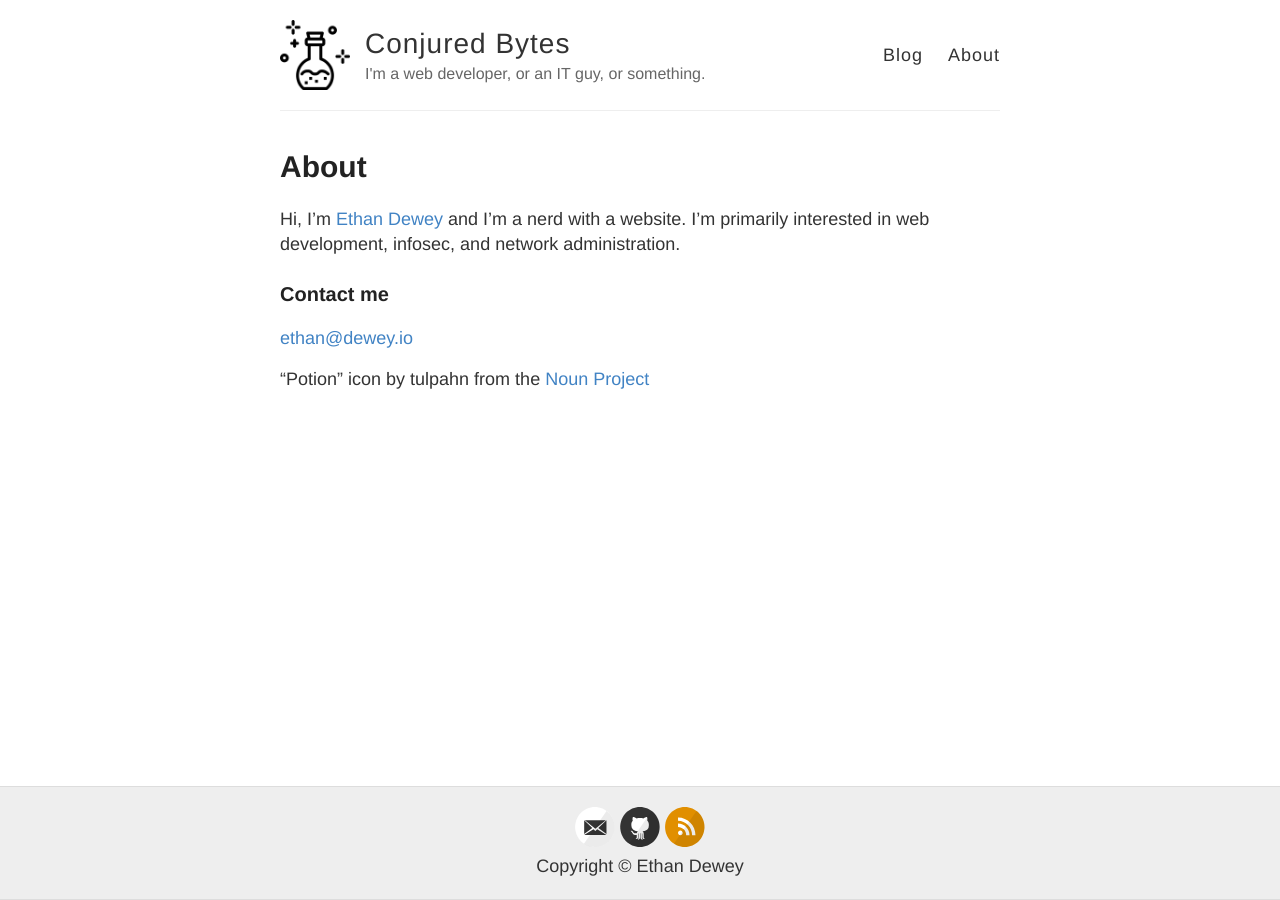
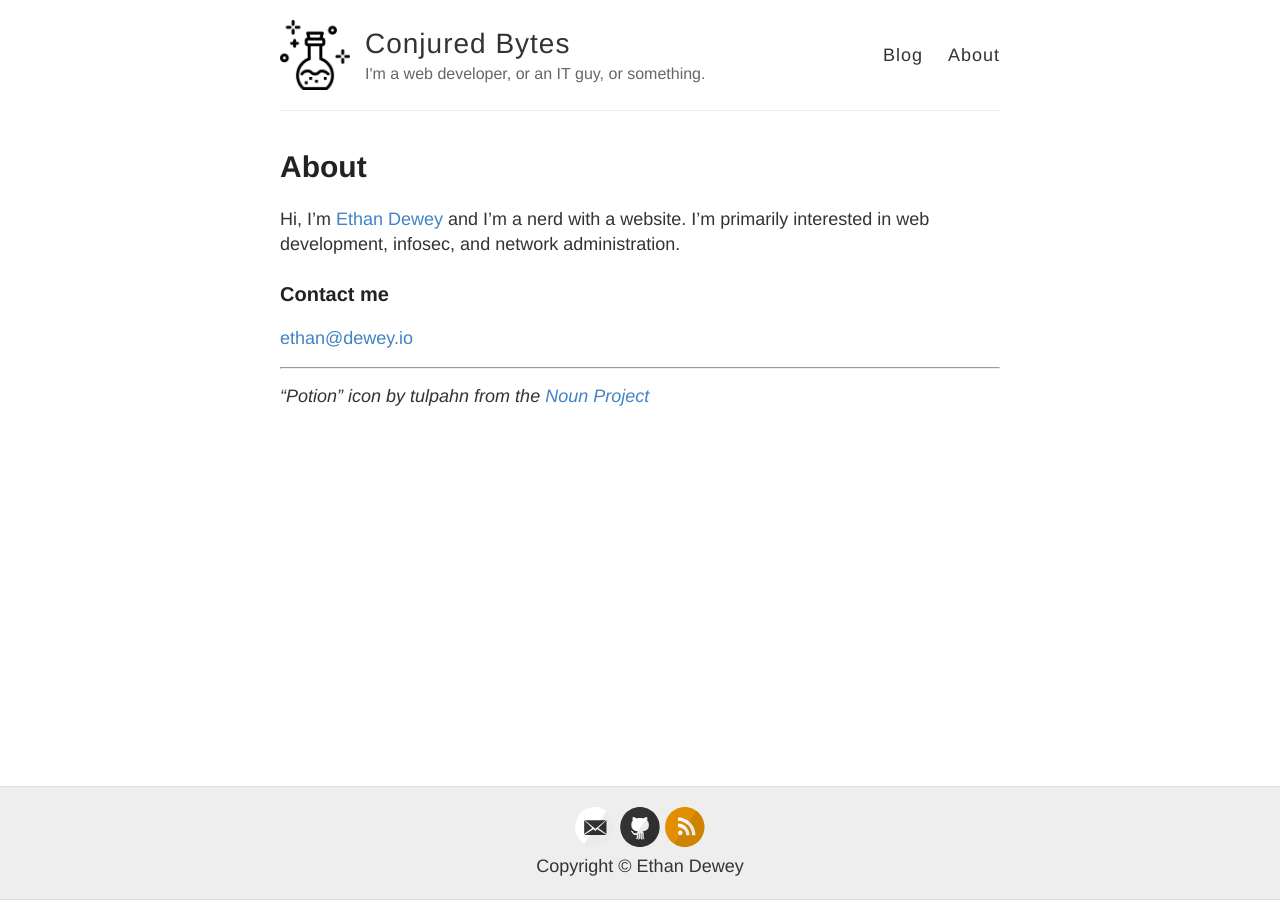
Before and after one commit to conjuredbytes/conjuredbytes.github.io, a Jekyll site: the page built from about.md, in a window 1280 px wide. Built offline with Jekyll 4.4.1, drawn with Linux system fonts in a browser that asks for light colours.

Commit message:
formatting

```diff
--- a/about.md
+++ b/about.md
@@ -10,7 +10,6 @@ Hi, I'm [Ethan Dewey](https://github.com/edewey) and I'm a nerd with a website.
 
 [ethan@dewey.io](mailto:ethan@dewey.io)
 
+- - -
 
-
-
-"Potion" icon by tulpahn from the [Noun Project](https://thenounproject.com/)
+*"Potion" icon by tulpahn from the [Noun Project](https://thenounproject.com/)*
```
